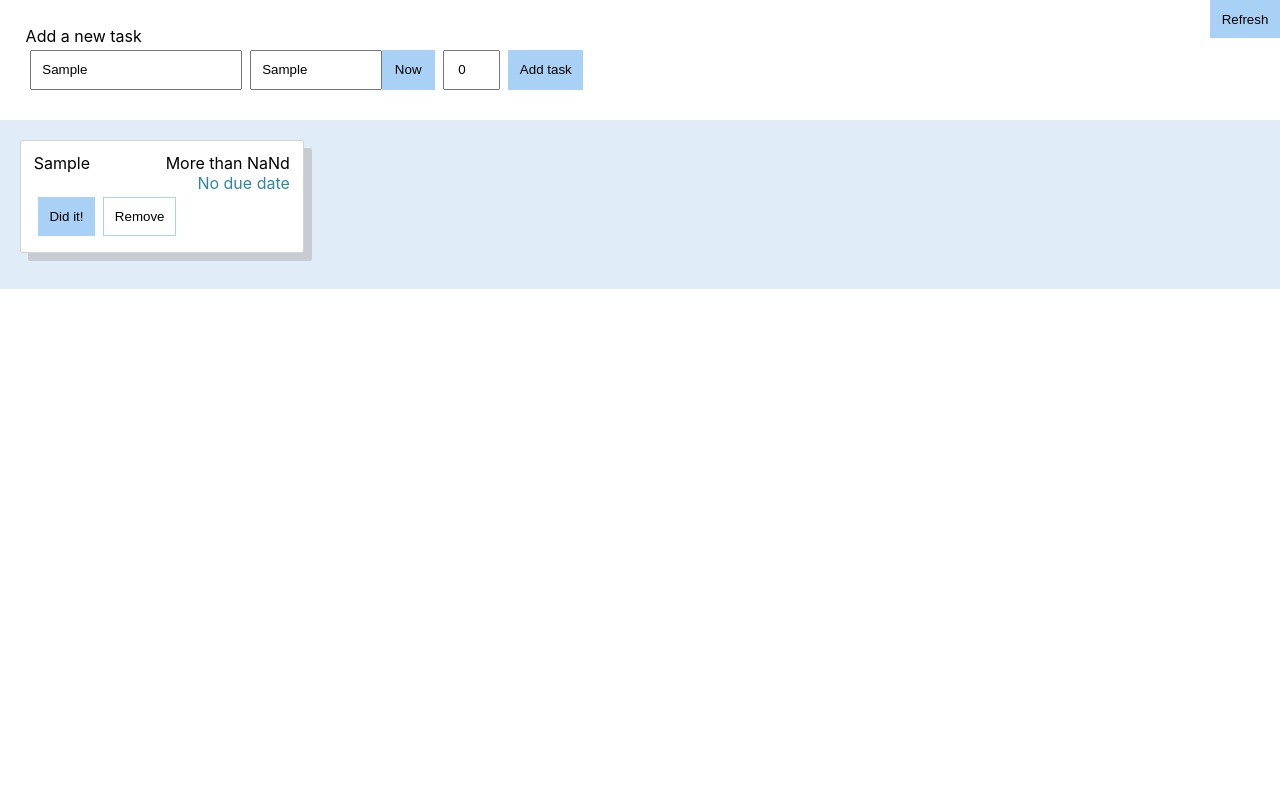
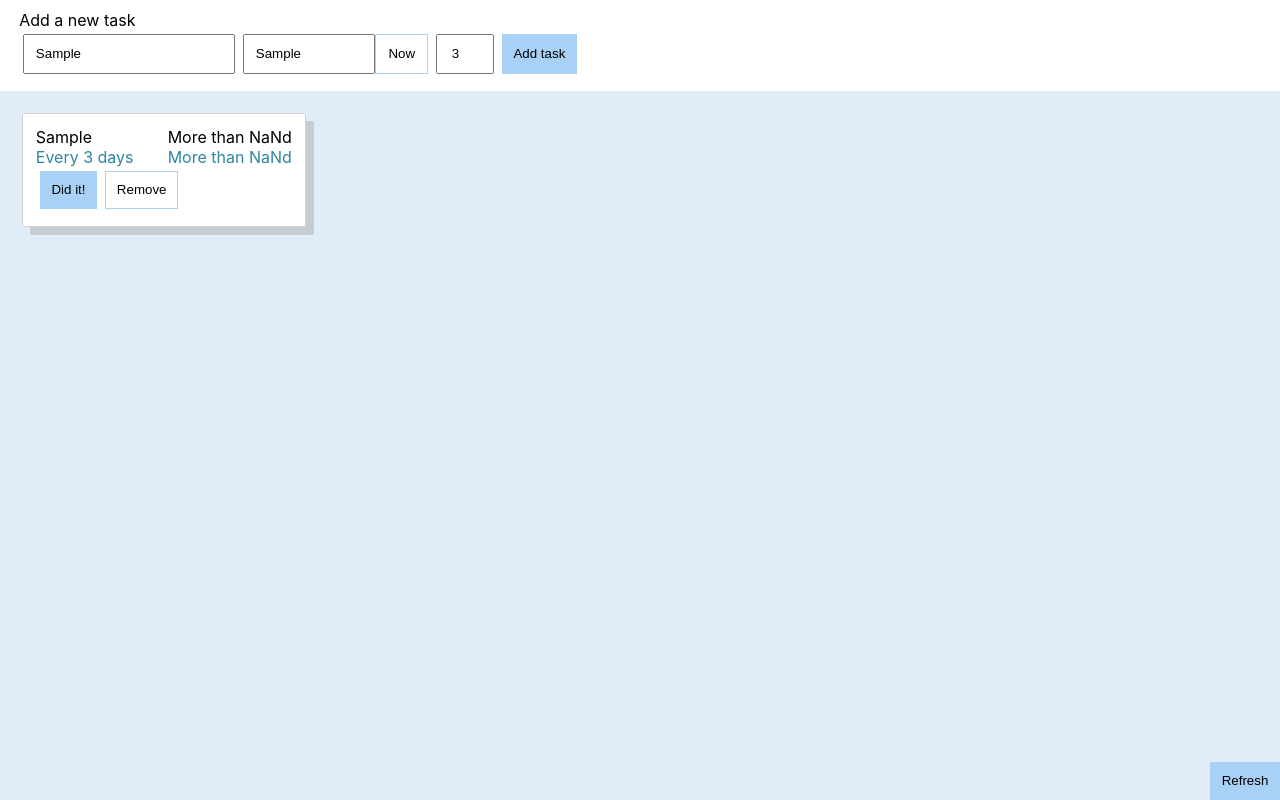
Before and after one commit to lejonmanen/chores, a React (Create React App) app: page / in a window 1280 px wide. Both pictures are taken after typing "Sample", "Sample" into the empty fields and a click on the button "Add task". Built offline with nearby package versions, Linux system fonts and the light colour scheme.

Commit message:
Change ordering of tasks

```diff
--- a/package.json
+++ b/package.json
@@ -3,11 +3,11 @@
     "version": "0.1.0",
     "private": true,
     "dependencies": {
-        "react": "^16.13.1",
-        "react-dom": "^16.13.1"
+        "react": "^17.0.2",
+        "react-dom": "^17.0.2"
     },
     "devDependencies": {
-        "react-scripts": "3.4.1"
+        "react-scripts": "4.0.3"
     },
     "scripts": {
         "start": "react-scripts start",
--- a/public/style.css
+++ b/public/style.css
@@ -21,7 +21,6 @@ button {
 	user-select: none;
 	padding: 0.8em 0.8em;
 	background-color: var(--blue2);
-	/*border: 1px solid var(--blue1);*/
 	border: 1px solid var(--blue2);
 	transition: all 0.4s
 }
@@ -33,6 +32,15 @@ button:hover {
 	background-color: white;
 }
 
+
+/* App component */
+.App {
+	min-height: 100vh;
+	display: flex;
+	flex-direction: column;
+}
+
+
 /* Form for adding new items */
 .add-chore {
 	/* border-bottom: 1px solid #81BEF7; */
@@ -40,7 +48,7 @@ button:hover {
 	display: block;
 	/* width: 50%; */
 	margin: 0em;
-	padding: 1.6em;
+	padding: 0.6em 1.2em 0.8em 1.2em;
 }
 /* .add-chore input { width: 8em; border-color: red; } */
 .add-chore .grid {
@@ -83,11 +91,8 @@ button:hover {
 	background-color: #E0ECF8;
 	margin; 0;
 	padding: 1em 1em 2em 1em;
-	/* margin-right: 1em; */
-	/* display: inline-block; */
 	display: block;
-	/* display: grid;
-	grid-template-columns: 1fr 1fr 1fr; */
+	flex: 1 1 auto;
 }
 
 /* Singe chore */
@@ -97,7 +102,7 @@ button:hover {
 	border-radius: 2px;
 	display: inline-block;
 	width: 16em;
-	margin: 4px;
+	margin: 6px;
 	padding: 0.8em;
 	box-shadow: 8px 8px 0px 0px rgba(173,173,173,0.5);
 	vertical-align: top;
--- a/src/App.js
+++ b/src/App.js
@@ -28,7 +28,7 @@ class App extends Component {
 	}
 	render() {
 		const position = {
-			position: 'absolute', right: '0px', top: '0px', margin: '0px'
+			position: 'absolute', right: '0px', bottom: '0px', margin: '0px'
 		}
 		return (
 			<div className="App">
@@ -36,10 +36,12 @@ class App extends Component {
 				<AddChore addChore={this.addNewChore} />
 				<ChoreList chores={this.state.chores}
 					remove={this.removeChore}
-					didIt={this.didIt} />
+					didIt={this.didIt}
+					moveUp={this.moveUp} />
 			</div>
 		);
 	}
+
 	refresh = () => {
 		this.setState({ refreshCounter: this.refreshCounter + 1 })
 	}
@@ -52,6 +54,14 @@ class App extends Component {
 				return c;
 			})
 	 	);
+	}
+	moveUp = chore => {
+		console.log('Hello');
+		const newList = [...this.state.chores]
+		const fromIndex = newList.findIndex(c => this.sameChore(c, chore))
+		newList[fromIndex] = this.state.chores[fromIndex - 1]
+		newList[fromIndex - 1] = this.state.chores[fromIndex]
+		this.saveList(newList)
 	}
 	sameChore = (c1, c2) => c1.title === c2.title && c1.lastDone === c2.lastDone
 
--- a/src/components/AddChore.js
+++ b/src/components/AddChore.js
@@ -9,11 +9,10 @@ class AddChore extends React.Component {
 		title: '',
 		lastDone: '',
 		disableRemove: false,
-		dueDays: 0,
+		dueDays: 3,
 		nextDue: null
 	}
 	render() {
-		// const textChange = key => e => { let o = {}; o[key] = e.target.value; this.setState(o); };
 		const changeTitle = e => this.setState({ title: e.target.value });
 		const changeDone  = e => this.setState({ lastDone: e.target.value });
 		const changeDue = e => {
@@ -31,21 +30,23 @@ class AddChore extends React.Component {
 				Add a new task
 				<div className="grid">
 				<input type="text" placeholder="Title"
+					title="Descriptive title for a new task"
 					onChange={changeTitle}
 					value={this.state.title} />
 
 				<div className="row">
 				<input type="text" placeholder="Last done"
+					title="When the action was last done"
 					onChange={changeDone}
 					value={this.state.lastDone}
 					onKeyDown={e => e.keyCode === 13 ? add(e) : ''}
 					/>
-				<button onClick={this.setNow}>Now</button>
+				<button className="ghost" title="Use the current time"
+					onClick={this.setNow}>Now</button>
 				</div>
 
 
 				<input type="number"
-					placeholder="Days"
 					title="Expected number of days between events"
 					onChange={changeDue}
 					value={this.state.dueDays}
--- a/src/components/Chore.js
+++ b/src/components/Chore.js
@@ -3,18 +3,20 @@ import { formatToNext, formatDueDays, dueClass, displayTime } from '../utils/dat
 
 // TODO: add datepicker
 // TODO: add checkbox and trashbin icons instead of boring buttons
-const Chore = ({ c, remove, didIt }) => (
+const Chore = ({ c, remove, didIt, moveUp }) => (
 	<div className={"chore" + dueClass(c.dueDays, c.lastDone)}>
 		<div className="borderText">
 			<div>{c.title}</div>
-			<div title="Last done">{displayTime(c.lastDone)}</div>
+			<div title="Time to next">{formatToNext(c)}</div>
 		</div>
 		<div className="discreet borderText">
 			<div title="How often">{formatDueDays(c.dueDays)}</div>
-			<div title="Time to next">{formatToNext(c)}</div>
+			<div title="Last done">{displayTime(c.lastDone)}</div>
 		</div>
 		<button onClick={() => didIt(c)}>Did it!</button>
 		<button onClick={e => remove(c.title, c.lastDone)} className="ghost">Remove</button>
+		{moveUp ? <button className="ghost" onClick={() => moveUp(c)}>Move up</button> : null}
+
 	</div>
 )
 
--- a/src/components/ChoreList.js
+++ b/src/components/ChoreList.js
@@ -2,13 +2,14 @@ import React from 'react';
 import Chore from './Chore.js';
 
 // TODO: sort by last done date
-const ChoreList = ({ chores, remove, didIt }) => (
+const ChoreList = ({ chores, remove, didIt, moveUp }) => (
 	<div className="chore-list">
-		{chores.map(c => (
+		{chores.map((c, index) => (
 			<Chore
 				c={c}
 				didIt={didIt}
 				remove={remove}
+				moveUp={index > 0 ? moveUp : null}
 				key={c.title + c.lastDone}
 				dueDays={c.dueDays}
 				nextDue={c.nextDue}
```
Also changed, not shown: 2 other files (tests, documents, lock files or other folders).
